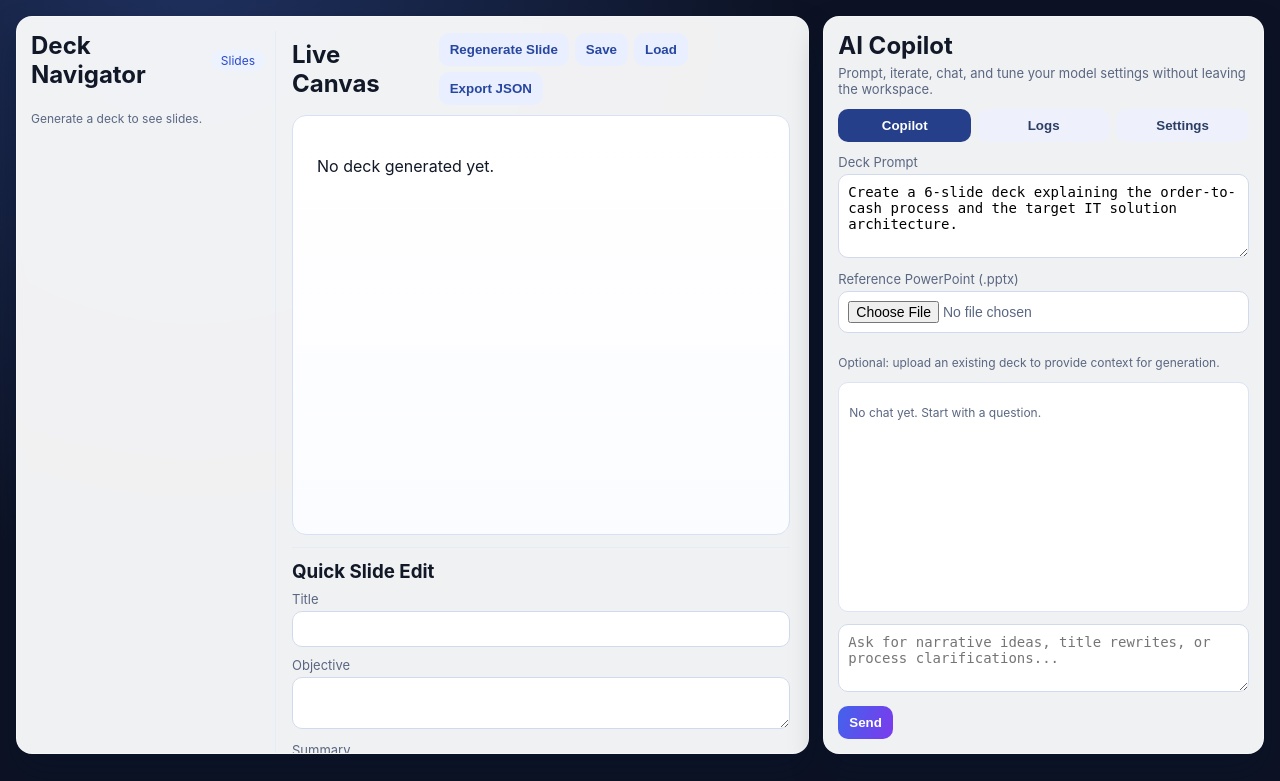
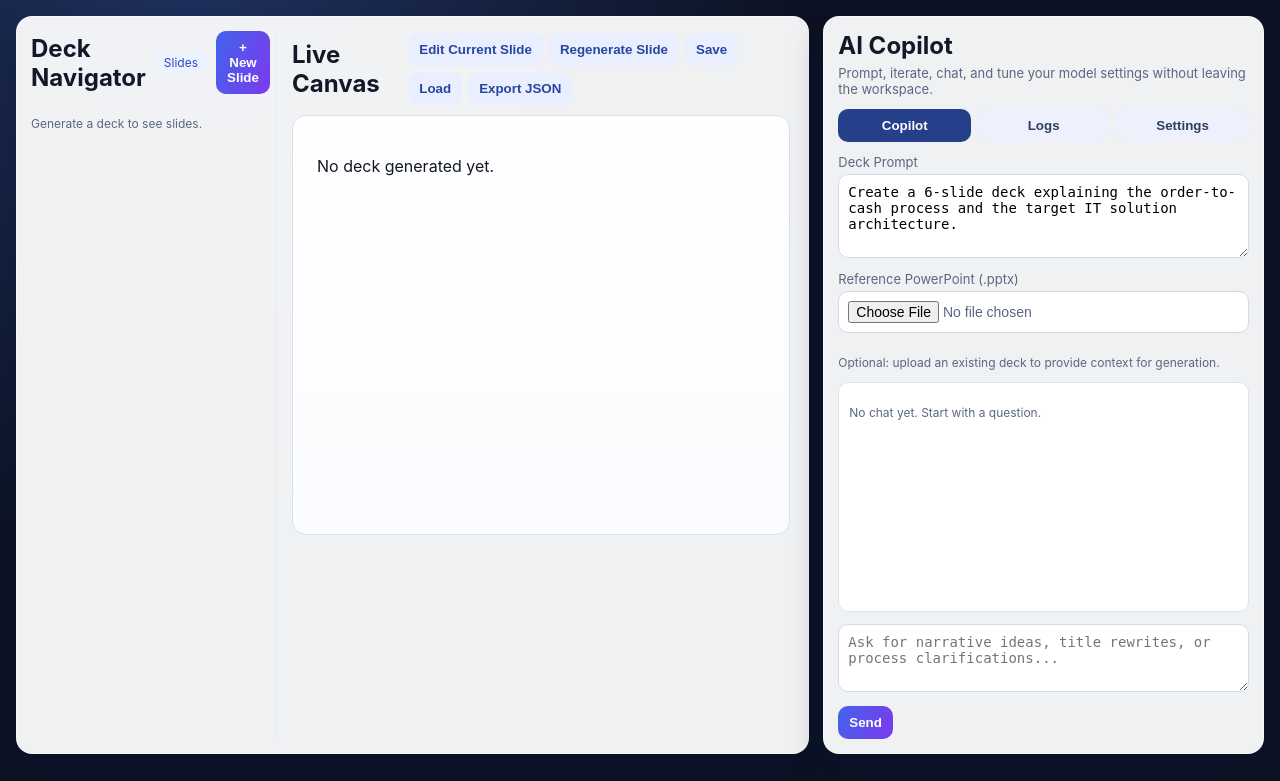
Before and after one commit to Myoxsis/FastSlideMaker, a FastAPI app: page / in a window 1280 px wide. Shown: the part 127-908 px from the top of the page. Run offline with FastAPI, Linux system fonts and the light colour scheme.

Commit message:
Update deck navigator with blank slide creation and editor toggle

```diff
--- a/static/app.js
+++ b/static/app.js
@@ -4,6 +4,7 @@ let state = {
   logs: [],
   referenceContext: "",
   referenceFilename: "",
+  editorOpen: false,
 };
 
 const el = (id) => document.getElementById(id);
@@ -106,6 +107,10 @@ function renderSlide() {
     return;
   }
   const slide = state.deck.slides[state.selected];
+  if (!slide) {
+    target.innerHTML = "<p>Select a slide to continue.</p>";
+    return;
+  }
   target.innerHTML = `
     <h3>${slide.title}</h3>
     <div class="meta">${slide.slide_type} • Audience: ${slide.audience}</div>
@@ -122,6 +127,7 @@ function renderSlide() {
 function bindEditor() {
   if (!state.deck) return;
   const s = state.deck.slides[state.selected];
+  if (!s) return;
   el("titleEdit").value = s.title;
   el("objectiveEdit").value = s.objective;
   el("summaryEdit").value = s.summary;
@@ -132,6 +138,7 @@ function bindEditor() {
 function applyEdits() {
   if (!state.deck) return;
   const s = state.deck.slides[state.selected];
+  if (!s) return;
   s.title = el("titleEdit").value;
   s.objective = el("objectiveEdit").value;
   s.summary = el("summaryEdit").value;
@@ -139,6 +146,37 @@ function applyEdits() {
   s.relationships = el("relationshipsEdit").value.split("\n").map((x) => x.trim()).filter(Boolean);
   addLog("app", `Slide ${state.selected + 1} updated manually.`);
   renderAll();
+}
+
+function createBlankSlide() {
+  const nextIndex = (state.deck?.slides?.length || 0) + 1;
+  return {
+    id: `s${Date.now()}`,
+    title: `New Slide ${nextIndex}`,
+    objective: "",
+    slide_type: "custom",
+    audience: "",
+    summary: "",
+    audience_takeaway: "",
+    key_entities: [],
+    relationships: [],
+    priority_of_information: [],
+    content_blocks: [],
+    diagram_data: {
+      nodes: [],
+      edges: [],
+      lanes: [],
+      layers: [],
+      milestones: [],
+      annotations: [],
+    },
+    layout_hints: { density: "medium", emphasis: "content" },
+  };
+}
+
+function toggleEditor(forceOpen = !state.editorOpen) {
+  state.editorOpen = forceOpen;
+  el("slideEditor").classList.toggle("hidden", !state.editorOpen);
 }
 
 function renderChat() {
@@ -165,7 +203,9 @@ function renderLogs() {
 function renderAll() {
   renderTabs();
   renderSlide();
-  bindEditor();
+  if (state.editorOpen) {
+    bindEditor();
+  }
   renderLogs();
 }
 
@@ -192,6 +232,7 @@ el("generateBtn").onclick = async () => {
     const result = await callApi("/api/generate", "POST", config);
     state.deck = result.deck;
     state.selected = 0;
+    toggleEditor(false);
     renderAll();
     setStatus(`Deck generated (${result.mode}).`);
   } catch (e) {
@@ -239,6 +280,7 @@ el("loadBtn").onclick = async () => {
     if (!name) return;
     state.deck = await callApi(`/api/load/${name}`);
     state.selected = 0;
+    toggleEditor(false);
     renderAll();
     setStatus(`Loaded ${name}.`);
   } catch (e) {
@@ -257,6 +299,21 @@ el("exportBtn").onclick = () => {
 };
 
 el("applyEditBtn").onclick = () => applyEdits();
+el("editSlideBtn").onclick = () => {
+  if (!state.deck) return setStatus("Generate deck first.");
+  toggleEditor(true);
+  bindEditor();
+};
+el("cancelEditBtn").onclick = () => toggleEditor(false);
+el("addSlideBtn").onclick = () => {
+  if (!state.deck) return setStatus("Generate deck first.");
+  state.deck.slides.push(createBlankSlide());
+  state.selected = state.deck.slides.length - 1;
+  toggleEditor(true);
+  bindEditor();
+  addLog("app", `Blank slide ${state.selected + 1} created.`);
+  renderAll();
+};
 
 el("sendChatBtn").onclick = async () => {
   const msg = el("chatInput").value.trim();
--- a/static/styles.css
+++ b/static/styles.css
@@ -60,6 +60,7 @@ body {
 
 .rail-header, .stage-header { display: flex; justify-content: space-between; align-items: center; gap: 8px; }
 h2, h3 { margin: 0; }
+.rail-actions { display: flex; align-items: center; gap: 8px; }
 
 .slide-rail { border-right: 1px solid #e6ebf6; padding-right: 10px; }
 .chip { font-size: 12px; padding: 3px 10px; border-radius: 999px; background: #edf2ff; color: #2a4ac9; }
@@ -108,6 +109,8 @@ h2, h3 { margin: 0; }
 
 .edit-form { margin-top: 12px; border-top: 1px solid #e6ebf6; padding-top: 12px; }
 .edit-form h3 { margin-bottom: 8px; }
+.editor-actions { display: flex; gap: 8px; justify-content: flex-end; }
+.hidden { display: none; }
 
 label { display: block; font-size: 13px; color: var(--muted); }
 textarea, input {
--- a/templates/index.html
+++ b/templates/index.html
@@ -23,7 +23,10 @@
       <aside class="slide-rail">
         <div class="rail-header">
           <h2>Deck Navigator</h2>
-          <span class="chip">Slides</span>
+          <div class="rail-actions">
+            <span class="chip">Slides</span>
+            <button id="addSlideBtn" class="btn-primary">+ New Slide</button>
+          </div>
         </div>
         <div id="slideTabs" class="slide-list"></div>
       </aside>
@@ -32,6 +35,7 @@
         <div class="stage-header">
           <h2>Live Canvas</h2>
           <div class="btns">
+            <button id="editSlideBtn">Edit Current Slide</button>
             <button id="regenerateBtn">Regenerate Slide</button>
             <button id="saveBtn">Save</button>
             <button id="loadBtn">Load</button>
@@ -39,14 +43,17 @@
           </div>
         </div>
         <article id="slidePreview" class="slide"></article>
-        <section class="edit-form">
-          <h3>Quick Slide Edit</h3>
+        <section id="slideEditor" class="edit-form hidden">
+          <h3>Slide Editor</h3>
           <label>Title <input id="titleEdit" /></label>
           <label>Objective <textarea id="objectiveEdit" rows="2"></textarea></label>
           <label>Summary <textarea id="summaryEdit" rows="3"></textarea></label>
           <label>Key Entities (comma-separated) <input id="entitiesEdit" /></label>
           <label>Relationships (one per line) <textarea id="relationshipsEdit" rows="3"></textarea></label>
-          <button id="applyEditBtn" class="btn-primary">Apply Edits</button>
+          <div class="editor-actions">
+            <button id="cancelEditBtn">Close Editor</button>
+            <button id="applyEditBtn" class="btn-primary">Save Slide Changes</button>
+          </div>
         </section>
       </section>
     </section>
```
